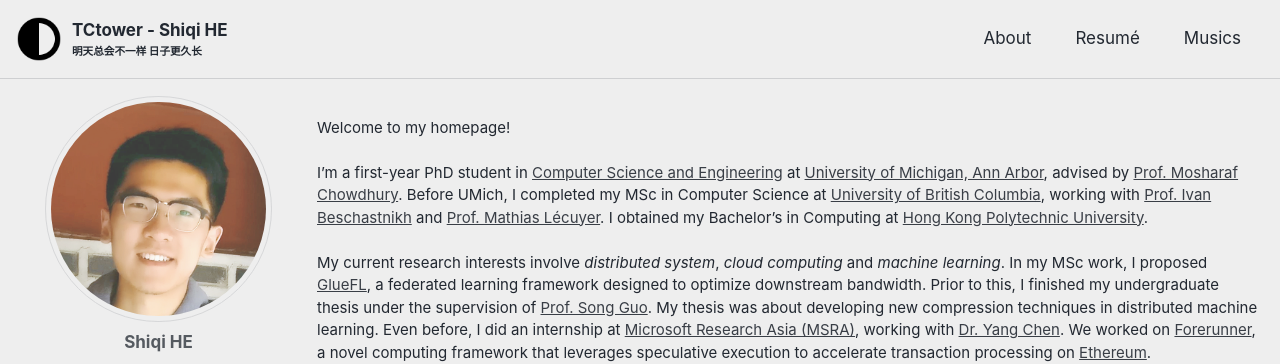
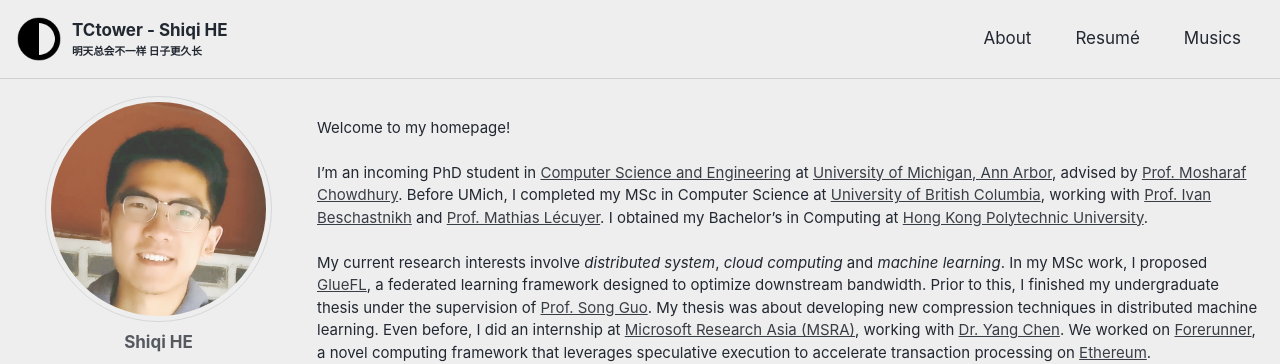
Before and after one commit to TCtower/tctower.github.io, a Jekyll site: the page built from index.md, in a window 1280 px wide and 1264 px high. Shown: the top 364 px of the window. Built offline with Jekyll 4.4.1, drawn with Linux system fonts in a browser that asks for light colours; cached includes are drawn as plain includes.

Commit message:
Update index.md

```diff
--- a/index.md
+++ b/index.md
@@ -50,7 +50,7 @@ Welcome to my homepage!
 
 <!-- <br />  -->
 
-I’m a first-year PhD student in [Computer Science and Engineering](https://www.cse.umich.edu/) at [University of Michigan, Ann Arbor](https://www.umich.edu/), advised by [Prof. Mosharaf Chowdhury](https://www.mosharaf.com/). Before UMich, I completed my MSc in Computer Science at [University of British Columbia](https://www.ubc.ca/), working with [Prof. Ivan Beschastnikh](https://www.cs.ubc.ca/~bestchai/) and [Prof. Mathias Lécuyer](http://mathias.lecuyer.me/). I obtained my Bachelor’s in Computing at [Hong Kong Polytechnic University](https://www.polyu.edu.hk/en/).
+I’m an incoming PhD student in [Computer Science and Engineering](https://www.cse.umich.edu/) at [University of Michigan, Ann Arbor](https://www.umich.edu/), advised by [Prof. Mosharaf Chowdhury](https://www.mosharaf.com/). Before UMich, I completed my MSc in Computer Science at [University of British Columbia](https://www.ubc.ca/), working with [Prof. Ivan Beschastnikh](https://www.cs.ubc.ca/~bestchai/) and [Prof. Mathias Lécuyer](http://mathias.lecuyer.me/). I obtained my Bachelor’s in Computing at [Hong Kong Polytechnic University](https://www.polyu.edu.hk/en/).
 
 My current research interests involve <em>distributed system</em>, <em>cloud computing</em> and <em>machine learning</em>. In my MSc work, I proposed [GlueFL](https://arxiv.org/abs/2212.01523), a federated learning framework designed to optimize downstream bandwidth. Prior to this, I finished my undergraduate thesis under the supervision of [Prof. Song Guo](https://www4.comp.polyu.edu.hk/~cssongguo/). My thesis was about developing new compression techniques in distributed machine learning. Even before, I did an internship at [Microsoft Research Asia (MSRA)](https://www.microsoft.com/en-us/research/lab/microsoft-research-asia/), working with [Dr. Yang Chen](https://www.microsoft.com/en-us/research/people/yachen/). We worked on [Forerunner](https://www.microsoft.com/en-us/research/uploads/prod/2021/09/3477132.3483564.pdf), a novel computing framework that leverages speculative execution to accelerate transaction processing on [Ethereum](https://ethereum.org/en/).
 
```
